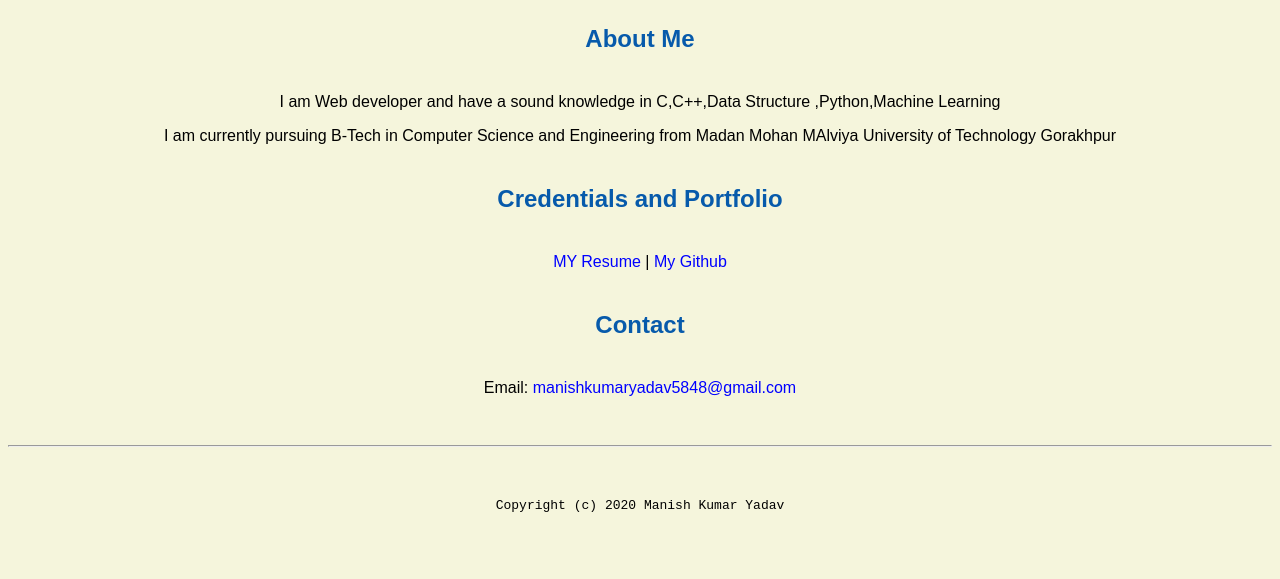
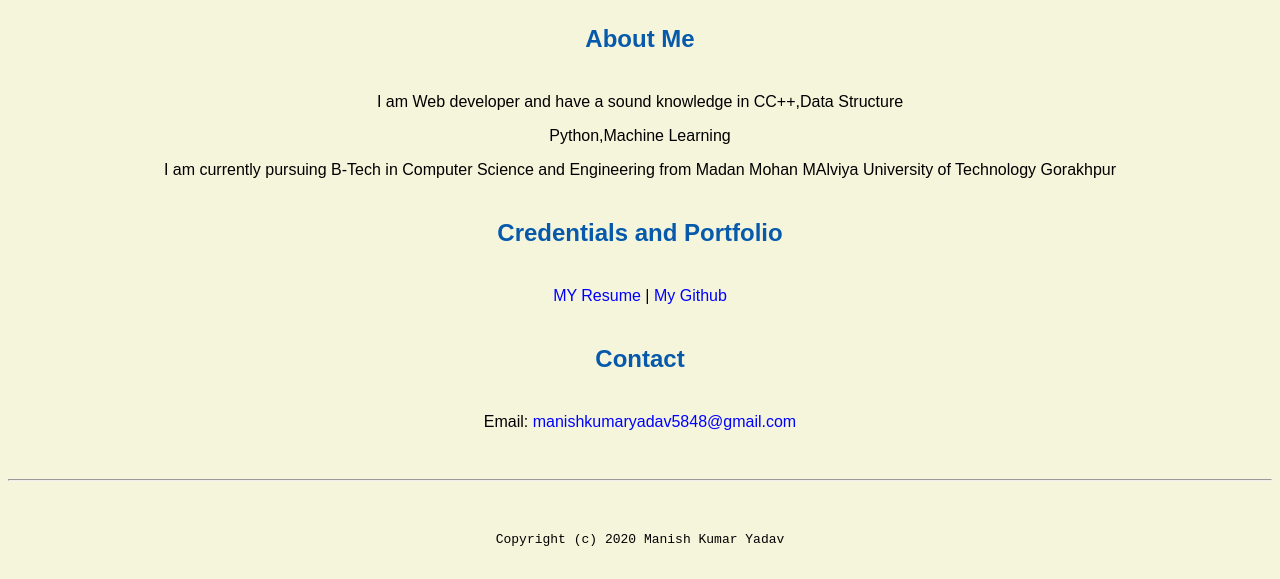
Before and after one commit to manish-kumar5848/manish-kumar5848.github.io, a plain HTML site: page index.html in a window 1280 px wide. Shown: the part 600-1179 px from the top of the page. Before the commit the page ends 1145 px from the top, so only its background shows below. Drawn offline with Linux system fonts and the light colour scheme.

Commit message:
Update index.html

```diff
--- a/index.html
+++ b/index.html
@@ -19,7 +19,8 @@
       <img src="images/banner.jpg" alt="Manish Kumar yadav's banner " width="75%">
       <h1> MANISH KUMAR YADAV's Portal</h1>
       <h2>About Me</h2>
-      <p>I am Web developer  and have a sound knowledge in C,C++,Data Structure ,Python,Machine Learning</p>
+    <p>I am Web developer  and have a sound knowledge in CC++,Data Structure </p>
+    <p>Python,Machine Learning</p>
 <p>I am currently pursuing B-Tech in Computer Science and Engineering  from Madan Mohan MAlviya University of Technology Gorakhpur </p>
 <h2>Credentials and Portfolio</h2>
 <p><a href="resume.html">MY Resume</a> | <a href="https://github.com/manish-kumar5848">My Github</a><p>
```
